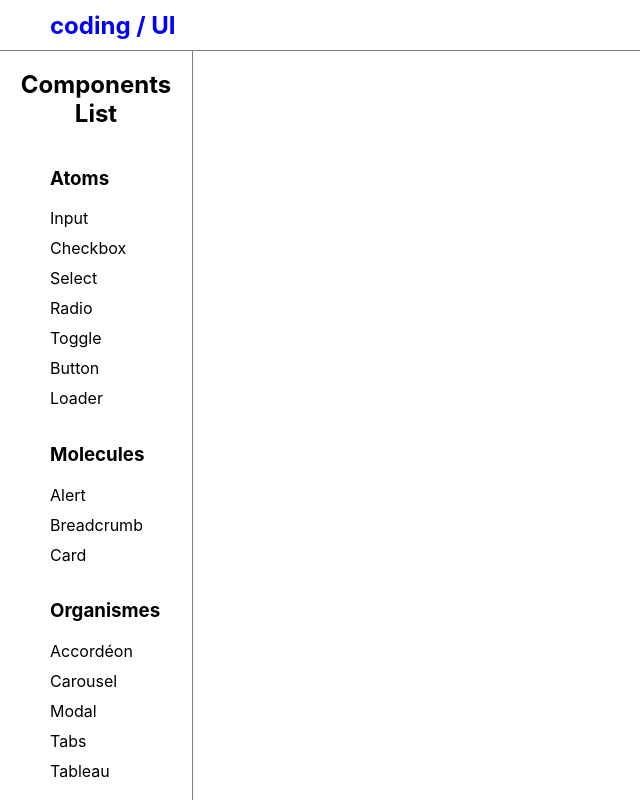
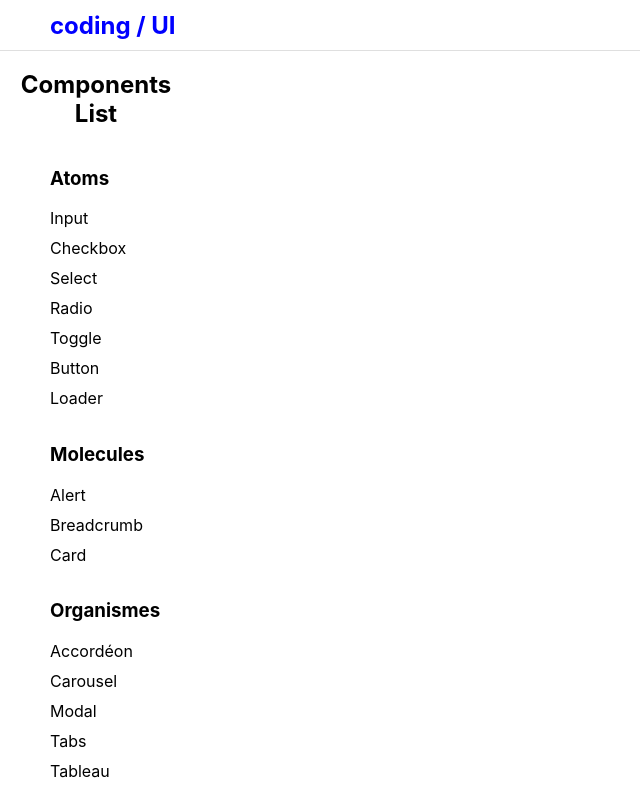
Before and after one commit to SukiTsu/library_react, a React (Vite) app in the folder lib_module/: page / in a window 1280 px wide. Shown: the whole page, without its empty margins (0-640 px from the left). Built offline with nearby package versions, Linux system fonts and the light colour scheme.

Commit message:
modif css navbar/sidebar

```diff
--- a/lib_module/src/assets/css/navbar.css
+++ b/lib_module/src/assets/css/navbar.css
@@ -4,7 +4,7 @@
     width: 100%;
     height: 50px;
     /*box-shadow: 0 4px 10px rgba(0, 0, 0, 0.3);*/
-    border-bottom: 1px solid grey;
+    border-bottom: 1px solid rgba(128, 128, 128, 0.25);
     position: fixed;
     background-color: white;
     z-index: 1;
--- a/lib_module/src/assets/css/sidebar.css
+++ b/lib_module/src/assets/css/sidebar.css
@@ -1,7 +1,7 @@
 .sidebar{
     width: 15%;
     height: 100vw;
-    border-right: 1px solid grey;
+    /*border-right: 1px solid grey;*/
     display: flex;
     flex-direction: column;
     position: fixed;
```
